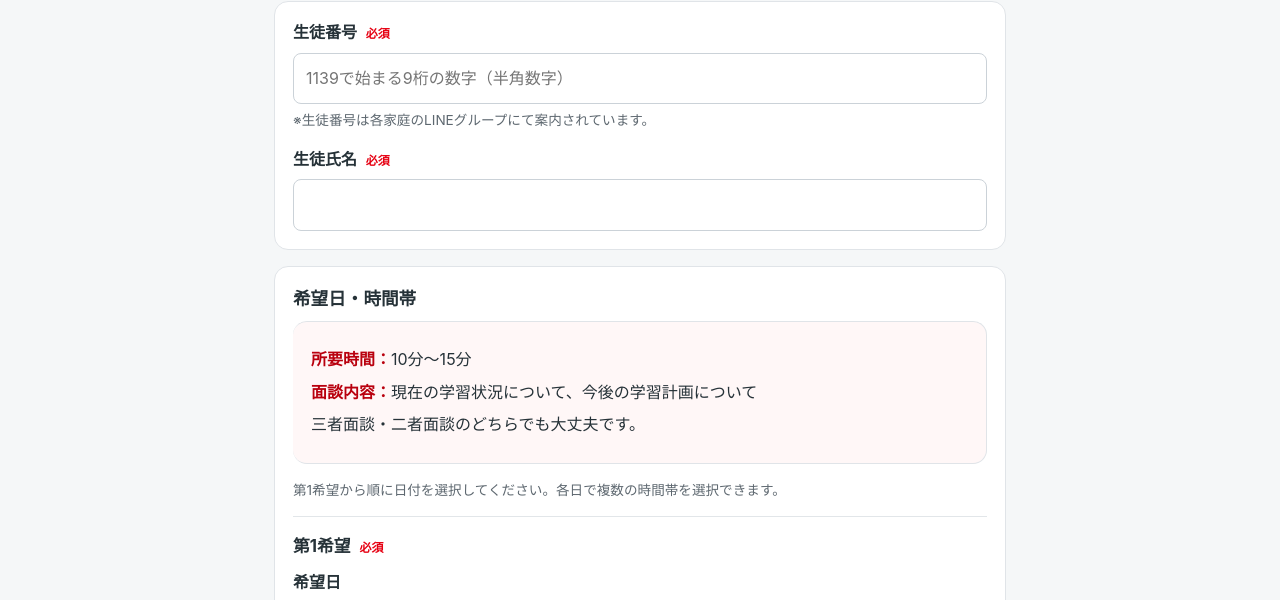
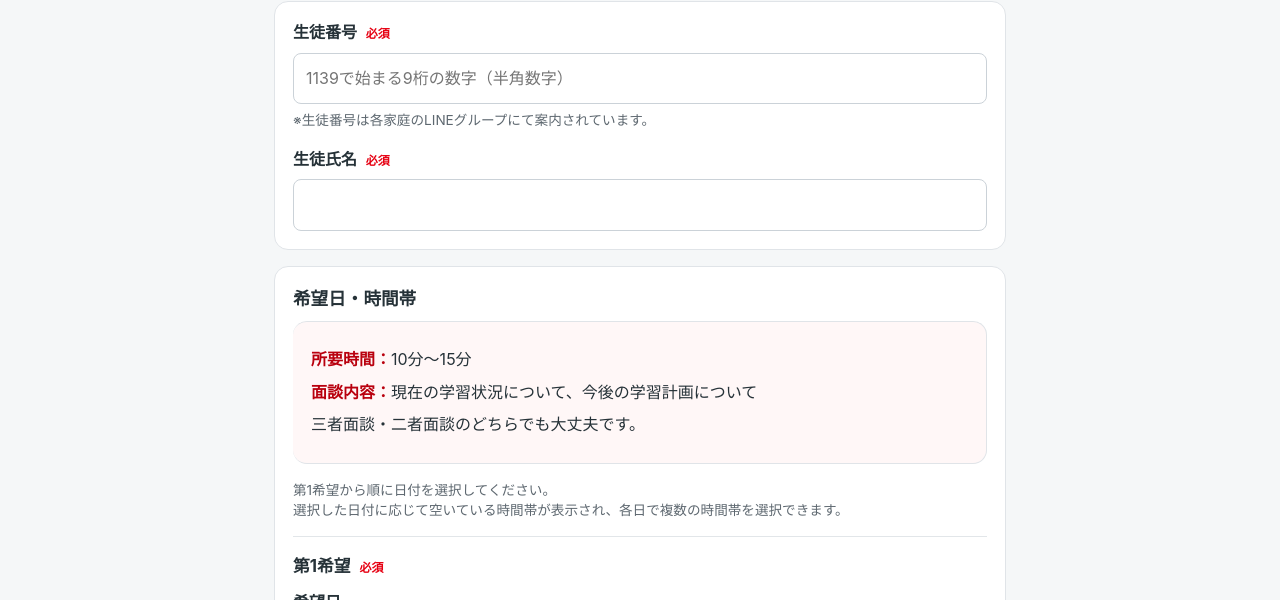
Before and after one commit to airi-13/REDlesson, a plain HTML site: page meeting/index.html in a window 1280 px wide. Shown: the part 186-786 px from the top of the page. Drawn offline with Linux system fonts and the light colour scheme.

Commit message:
面談フォームの案内文を指定どおりに修正

```diff
--- a/meeting/index.html
+++ b/meeting/index.html
@@ -57,7 +57,7 @@
           <p><strong>面談内容：</strong>現在の学習状況について、今後の学習計画について</p>
           <p>三者面談・二者面談のどちらでも大丈夫です。</p>
         </div>
-        <p class="help">第1希望から順に日付を選択してください。各日で複数の時間帯を選択できます。</p>
+        <p class="help">第1希望から順に日付を選択してください。<br>選択した日付に応じて空いている時間帯が表示され、各日で複数の時間帯を選択できます。</p>
         <div id="preferences"></div>
         <p id="preferenceError" class="error"></p>
       </section>
```
